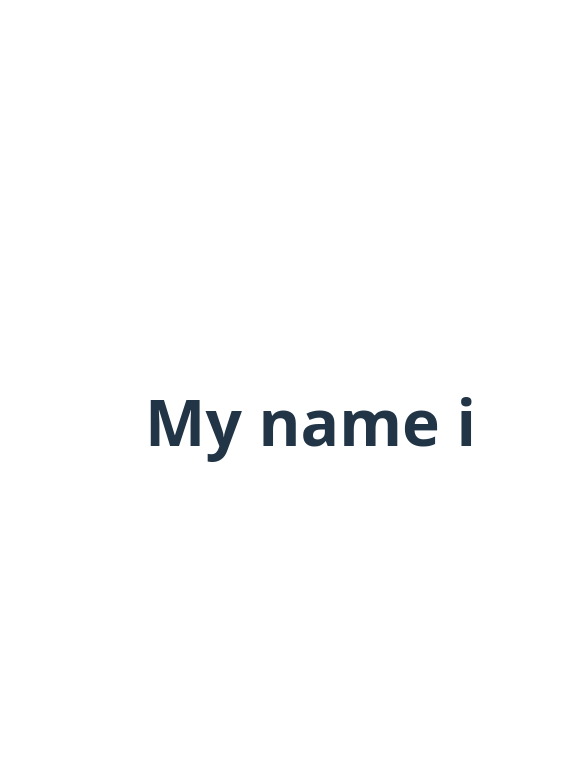
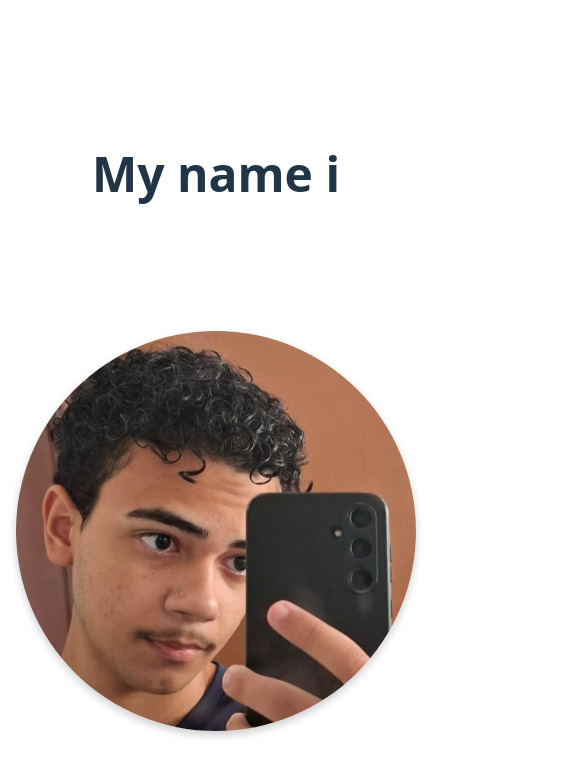
Before and after one commit to PedroHmelosilva/portifolio, a React (Vite) app: page / in a window 390 px wide. Shown: the top 776 px of the page, 585 px wide, since content can reach past the window. Built offline with nearby package versions, Linux system fonts and the light colour scheme.

Commit message:
29_03_2025
First alteration for that the site can be used on smatphone

```diff
--- a/src/App.css
+++ b/src/App.css
@@ -10,8 +10,7 @@ img#perfil_foto {
   width: 500px;
   height: 500px;
   border-radius: 50%;
-  box-shadow: 0 8px 16px rgba(0, 0, 0, 0.4);
-  background-color: rgb(129, 102, 52); /* Usar mais tarde a cor marrom */
+  box-shadow: 0 4px 8px rgba(0, 0, 0, 0.2);
 }
 
 .separator {
@@ -29,8 +28,53 @@ div#container {
   display: flex;
   justify-content: space-between;
   align-items: center;
+  height: 90vh;
 }
 
 div#letters {
   width: 100em;
 }
+
+/* Responsive Design for Mobile Devices */
+@media screen and (max-width: 768px) {
+  #root {
+    padding: 1rem;
+  }
+
+  div#container {
+    flex-direction: column;
+    height: auto;
+    gap: 2rem;
+  }
+
+  div#letters {
+    width: 100%;
+    padding: 0 1rem;
+  }
+
+  h1 {
+    font-size: 3rem;
+  }
+
+  img#perfil_foto {
+    width: 400px;
+    height: 400px;
+  }
+
+  .separator {
+    width: 100%;
+    margin: 1rem 0;
+  }
+}
+
+/* Additional styles for very small screens */
+@media screen and (max-width: 480px) {
+  h1 {
+    font-size: 3rem;
+  }
+
+  img#perfil_foto {
+    width: 400px;
+    height: 400px;
+  }
+}
```
